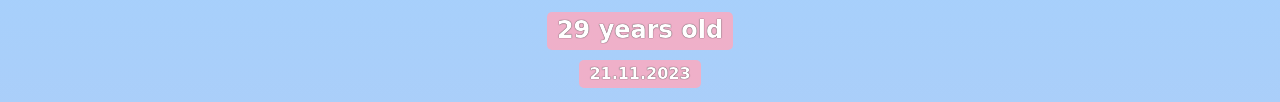
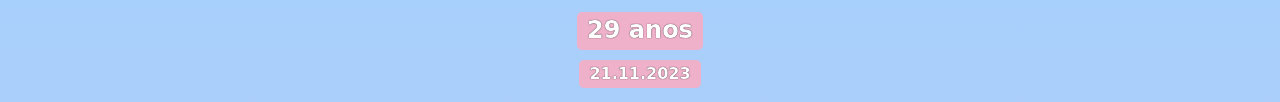
Before and after one commit to PedroH31/cartao-de-aniversario, a website built with Vite: page index.html in a window 1280 px wide. Shown: the part 207-309 px from the top of the page. Built offline with nearby package versions, Linux system fonts and the light colour scheme; a web font is replaced by a local one.

Commit message:
Update index.html

```diff
--- a/index.html
+++ b/index.html
@@ -9,7 +9,7 @@
         <div id="header">
             <h1>Feliz aniversário! 🎉</h1>
             <img id="bff-img" src="https://pps.whatsapp.net/v/t61.24694-24/211070059_692810865234403_5246977954037343934_n.jpg?ccb=11-4&oh=01_AdQ2MlHAwGoa_Nrs6YakspO_2N39EJZqutyaW2AfdJ9uow&oe=642977F4">
-            <h2 id="bday-age">29 years old</h2>
+            <h2 id="bday-age">29 anos</h2>
             <h4 id="bday-date">21.11.2023</h4>
         </div>
 
```
